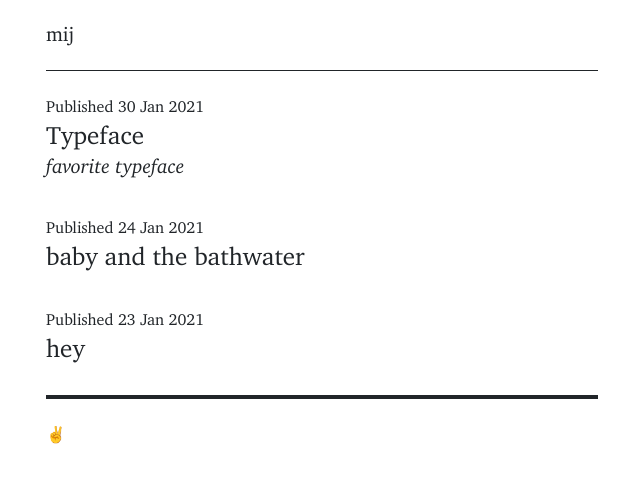
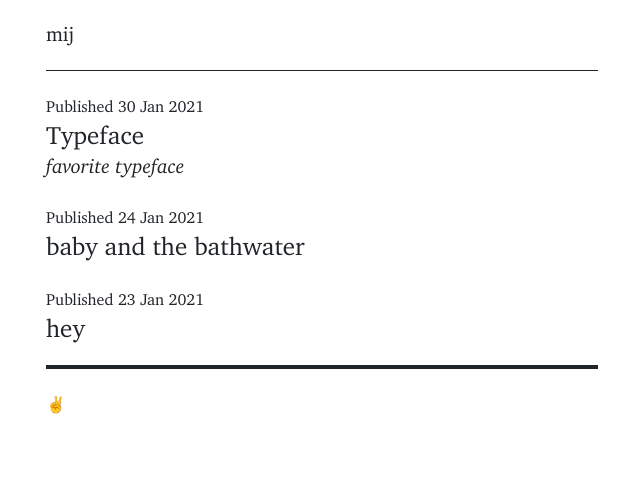
Before and after one commit to muhammadilfaj/mij, a Jekyll site: the page built from index.html, in a window 1280 px wide. Shown: the top 483 px of the page, without its empty margins (318-958 px from the left). Built offline with Jekyll 4.4.1, drawn with Linux system fonts in a browser that asks for light colours.

Commit message:
Update index.html

```diff
--- a/index.html
+++ b/index.html
@@ -5,7 +5,7 @@ title: home
 
 <section>
   {% for post in site.posts %}
-  <article class="mb-2">
+  <article class="mb-1">
     <time datetime="{{ post.date | date_to_xmlschema }}"><small>Published {{ post.date | date_to_string }}</small></time>
     <h2 class="m-0 p-0 fw-normal">
       <a href="{{ post.url | relative_url }}" class="text-dark">{{ post.title }}</a>
```
